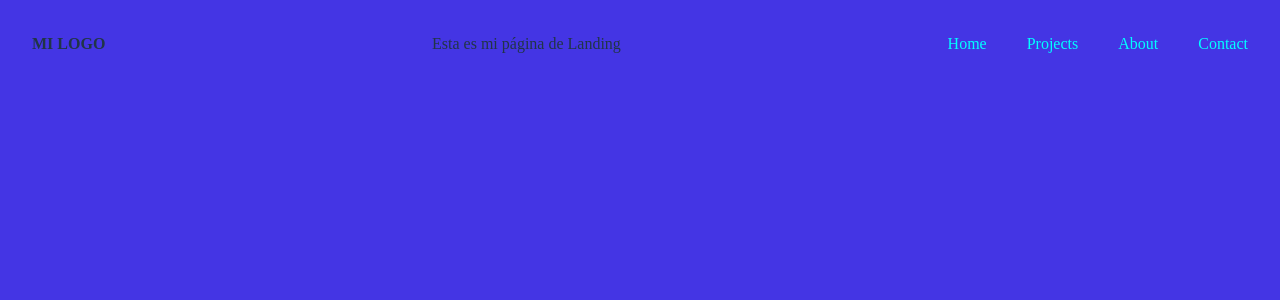
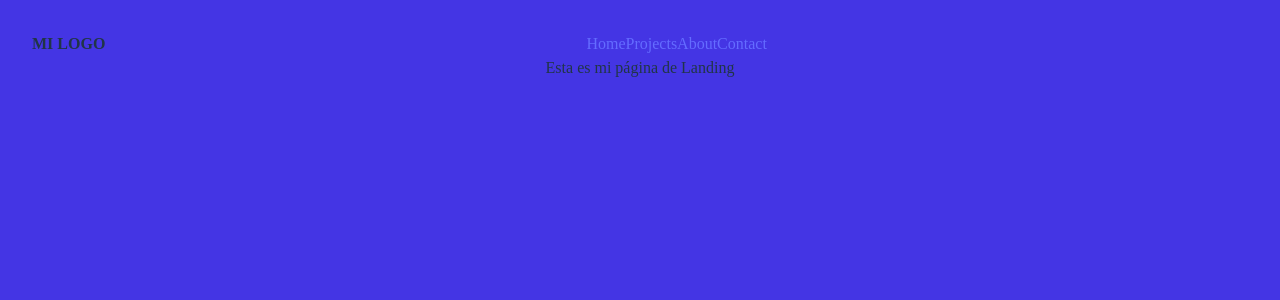
Before and after one commit to natachagraviotto/portfolio-natachagraviotto, a React (Vite) app: page / in a window 1280 px wide. Shown: the top 300 px of the page. Built offline with nearby package versions, Linux system fonts and the light colour scheme; a web font is replaced by a local one.

Commit message:
modify class names

```diff
--- a/src/App.jsx
+++ b/src/App.jsx
@@ -5,19 +5,19 @@ import { Link, Outlet } from "react-router-dom";
 function App() {
   return (
     <>
-      <header className="menu">
+      <header className="header">
         <strong className="logotipo">MI LOGO</strong>
-        <nav className="navegation">
-          <Link className="link" to="/">
+        <nav className="header-nav">
+          <Link className="header-link" to="/">
             Home
           </Link>
-          <Link className="link" to="/projects">
+          <Link className="header-link" to="/projects">
             Projects
           </Link>
-          <Link className="link" to="/about">
+          <Link className="header-link" to="/about">
             About
           </Link>
-          <Link className="link" to="/contact">
+          <Link className="header-link" to="/contact">
             Contact
           </Link>
         </nav>
```
